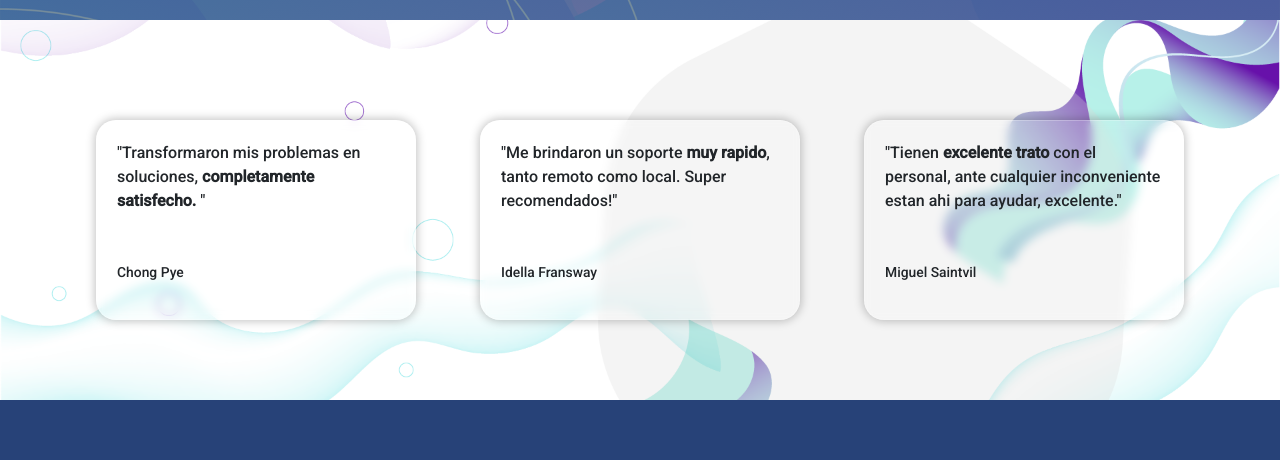
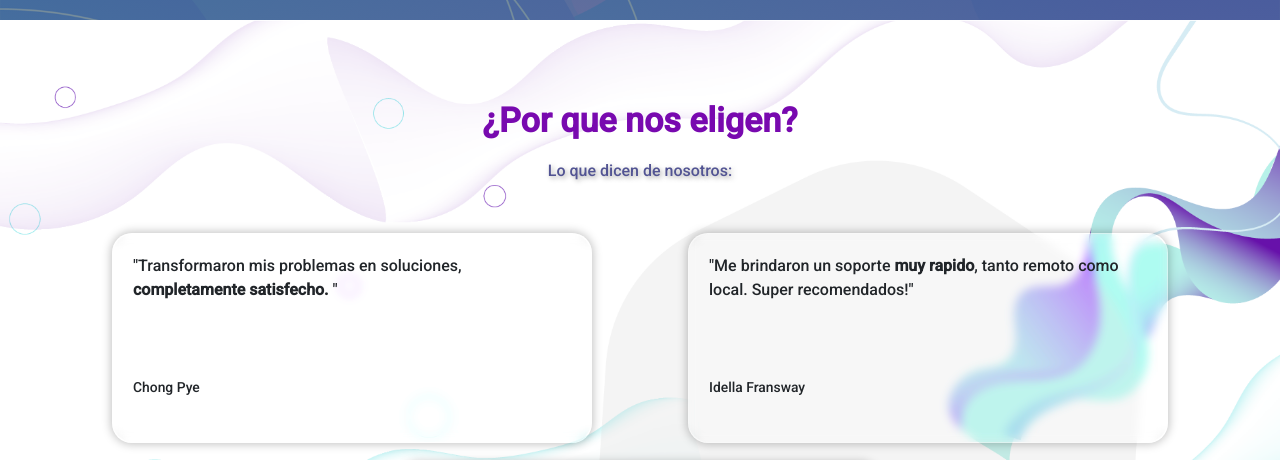
Before and after one commit to maurineyra/proyectofinal-coderh, a website: page pages/clientes.html in a window 1280 px wide. Shown: the part 905-1365 px from the top of the page. Drawn offline with nearby package versions, Linux system fonts and the light colour scheme.

Commit message:
Update cards v2 - added titles and wraper

```diff
--- a/assets/scss/pages/_clientes.scss
+++ b/assets/scss/pages/_clientes.scss
@@ -180,18 +180,13 @@
 
 .cont-comment {
   @extend .cont-clientes;
-  justify-content: space-around;
-  align-items: center;
-  flex-wrap: wrap;
 
   @include breakpoint(sm) {
     @include cont-(sm);
-    flex-direction: row;
   }
 
   @include breakpoint(lg) {
     @include cont-(lg);
-    height: auto;
   }
 
   @include breakpoint(xxl) {
@@ -199,44 +194,90 @@
     max-width: 1600px;
   }
 
+}
+
+.cardcom-txt {
+  @extend .clientes-txt;
+
+  .h2-cardcom {
+    @extend .h2-clientes;
+    color: map-get($colors, primary-color);
+  }
+
+  .p-cardcom {
+    @extend .p-clientes;
+    color: map-get($colors, primary-color-dark);
+  }
+}
+
+.card-wrap {
+  display: flex;
+  align-items: center;
+  justify-content: space-around;
+  flex-wrap: wrap;
+  margin: -20px auto 0px;
+  padding-top: 40px;
+  width: 100%;
+
+  @include breakpoint(lg) {
+    padding-top: 50px;
+  }
 
   .card-comment {
+    position: relative;
     margin-top: 20px;
     display: flex;
     flex-direction: column;
     justify-content: space-between;
-    max-width: 100%;
-    height: 200px;
-    padding: 20px;
+    width: 100%;
+    min-width: 210px;
+    height: 210px;
     border: 1px solid rgba(255, 255, 255, .25);
     border-radius: 20px;
-    background-color: rgba(255, 255, 255, 0.1);
+    background-color: rgba(255, 255, 255, 0.25);
     box-shadow: 0 0 10px 1px rgba(0, 0, 0, 0.25);
-    backdrop-filter: blur(5px);
     transition: all .3s ease;
 
     &:hover {
-      transform: scale(1.125);
+      transform: scale(1.055);
     }
 
-    @include breakpoint(sm) {
-      max-width: 400px;
+    @include breakpoint(sm1) {
+      width: 47%;
+
+      &:hover {
+        transform: scale(1.125);
+      }
     }
 
-    @include breakpoint(md) {
-      max-width: 295px;
-    }
+    @include breakpoint(lg) {
 
-    @include breakpoint(xl) {
-      max-width: 320px;
+      max-width: 480px;
     }
 
     @include breakpoint(xxl) {
-      max-width: 420px;
+
+      max-width: 410px;
     }
 
-    .p-commentsmall {
-      font-size: map-get($font-size, smaller-font-size);
+    .card-filter {
+      backdrop-filter: blur(5px) saturate(180%);
+      min-width: 210px;
+      height: 210px;
+      border-radius: 20px;
+    }
+
+    .cont-cardtxt {
+      display: flex;
+      flex-direction: column;
+      justify-content: space-between;
+      position: absolute;
+      padding: 20px;
+      height: 200px;
+
+      .p-commentsmall {
+        font-size: map-get($font-size, smaller-font-size);
+      }
     }
   }
 }
--- a/pages/clientes.html
+++ b/pages/clientes.html
@@ -89,7 +89,7 @@
 				<div class="cont-clientes">
 					<div class="clientes-txt">
 						<h2 class="h2-clientes">Nuestros clientes</h2>
-						<p class="p-clientes">Aca estan algunos de nuestros clientes con los que trabajamos.</p>
+						<p class="p-clientes">Estos son algunos de nuestros clientes con los que trabajamos.</p>
 					</div>
 					<div class="clientes-logos" data-aos="zoom-in" data-aos-offset="0" data-aos-duration="1500">
 						<div class="cont-logos">
@@ -111,7 +111,14 @@
 		<section class="comment-clientes">
 			<div class="bloq-comment">
 				<div class="cont-comment">
+					<div class="cardcom-txt">
+						<h2 class="h2-cardcom"> ¿Por que nos eligen?</h2>
+						<p class="p-cardcom">Lo que dicen de nosotros:</p>
+					</div>
+					<div class="card-wrap">
 						<div class="card-comment">
+							<div class="card-filter"></div>
+							<div class="cont-cardtxt">
 								<p class="p-comment">
 									"Transformaron mis problemas en soluciones, <strong>completamente satisfecho.</strong> "
 								</p>
@@ -119,7 +126,10 @@
 									Chong Pye
 								</p>
 							</div>
+						</div>
 						<div class="card-comment">
+							<div class="card-filter"></div>
+							<div class="cont-cardtxt">
 								<p class="p-comment">
 									"Me brindaron un soporte <strong>muy rapido</strong>, tanto remoto como local. Super recomendados!"
 								</p>
@@ -127,7 +137,10 @@
 									Idella Fransway
 								</p>
 							</div>
+						</div>
 						<div class="card-comment">
+							<div class="card-filter"></div>
+							<div class="cont-cardtxt">
 								<p class="p-comment">
 									"Tienen <strong>excelente trato</strong> con el personal, ante cualquier inconveniente estan ahi para
 									ayudar, excelente."
@@ -135,7 +148,8 @@
 								<p class="p-commentsmall">
 									Miguel Saintvil
 								</p>
-
+							</div>
+						</div>
 					</div>
 				</div>
 			</div>
```
Also changed, not shown: assets/css/estilo.css, 1 other file. Lines whose indentation alone changed are shown as unchanged.
